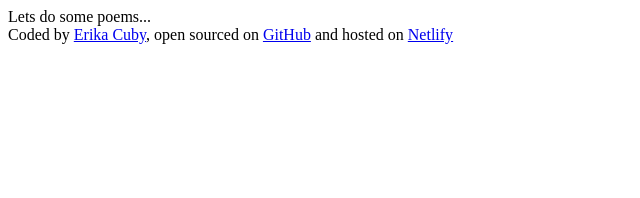
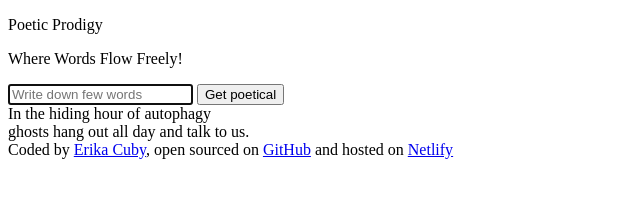
Before and after one commit to ErikaCuby/flirt-fizz, a plain HTML site: page index.html in a window 1280 px wide. Shown: the whole page, without its empty margins (0-640 px from the left). Drawn offline with Linux system fonts and the light colour scheme.

Commit message:
HTML structure

```diff
--- a/index.html
+++ b/index.html
@@ -7,7 +7,25 @@
     <title>Poetic Prodigy</title>
   </head>
   <body>
-    Lets do some poems...
+    <header>
+      <p>Poetic Prodigy</p>
+      <p>Where Words Flow Freely!</p>
+    </header>
+    <main>
+      <form>
+        <input
+          type="text"
+          required
+          autofocus
+          placeholder="Write down few words"
+        />
+        <input type="submit" value="Get poetical" />
+      </form>
+      <div>
+        In the hiding hour of autophagy<br />
+        ghosts hang out all day and talk to us.
+      </div>
+    </main>
 
     <footer>
       Coded by
```
